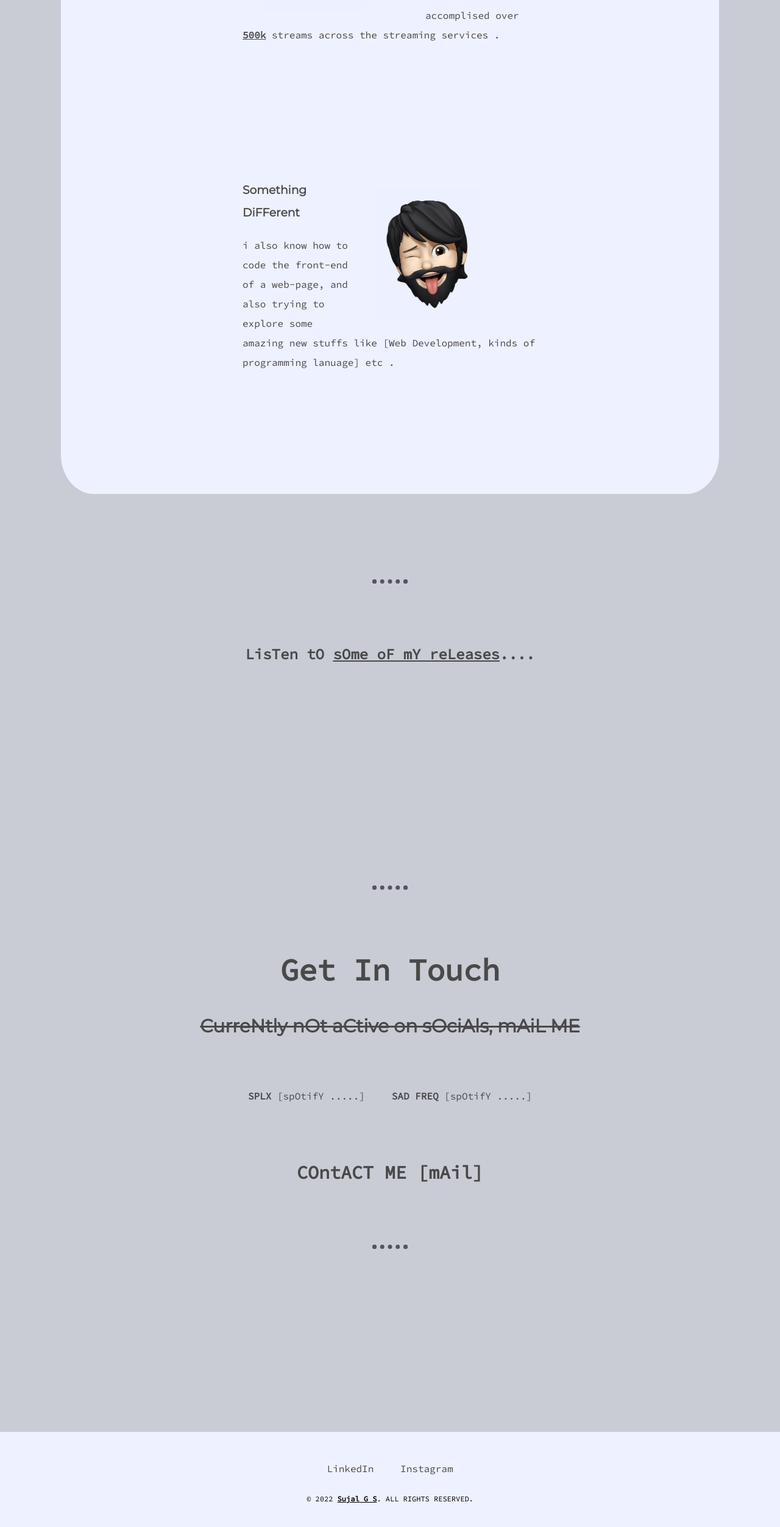
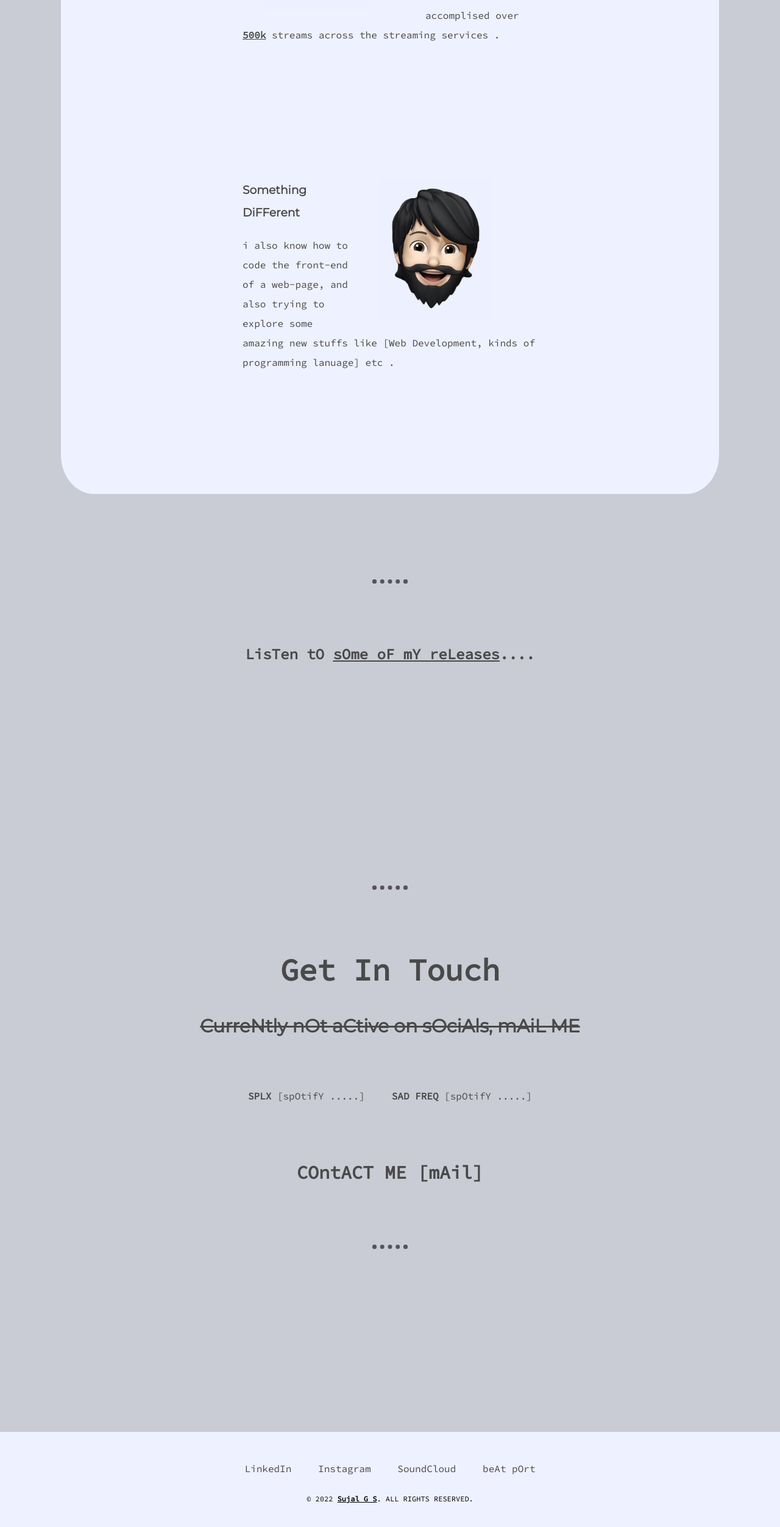
Before and after one commit to sadfreq/sujalgs-profile, a plain HTML site: page index.html in a window 1280 px wide. Shown: the part 1632-4136 px from the top of the page at 61% size. Drawn offline with Linux system fonts and the light colour scheme; grey boxes are pictures that could not be loaded; a web font is replaced by a local one.

Commit message:
Add files via upload

```diff
--- a/index.html
+++ b/index.html
@@ -45,20 +45,20 @@
             <p class="mixing-para">as a music producer, i have commposed many EDM songs [specifically future bass]. being an independent artist i have accomplised over <strong class="streams">500k</strong> streams across the streaming services .</p>
           </div><br>
           <div class="skill-row">
-            <img class="mixing-pic-2" src="images/mixing emoji transparent.png" alt="My-wierd-emoji2">
+            <img class="mixing-pic-2" src="images/second emoji transparent.png" alt="My-wierd-emoji2">
             <h3>Something DiFFerent</h3>
             <p class="mixing-para" >i also know how to code the front-end of a web-page, and also trying to explore some amazing new stuffs like [Web Development, kinds of programming lanuage] etc .</p>
           </div>
         </div><br><br>
         <hr>
         <h2 class="spotify">LisTen tO <strong class="spotify-heading">sOme oF mY reLeases</strong>....</h2><br><br>
-        <iframe style="border-radius:20px" src="https://open.spotify.com/embed/artist/7tr8GbWkpXoGybHnO19cGO?utm_source=generator" width="55%" height="200" frameBorder="0 " allowfullscreen="" allow="autoplay; clipboard-write; encrypted-media; fullscreen; picture-in-picture"></iframe>
+        <iframe style="border-radius:20px"src="https://open.spotify.com/embed/artist/7tr8GbWkpXoGybHnO19cGO?utm_source=generator" width="55%" height="200" frameBorder="0 " allowfullscreen="" allow="autoplay; clipboard-write; encrypted-media; fullscreen; picture-in-picture"></iframe>
         <hr>
         <div class="contact-me">
           <h2 class="getintouch">Get In Touch</h2>
           <h3 class="socials" >CurreNtly nOt aCtive on sOciAls, mAiL ME</h3><br><br>
           <p><a href="https://open.spotify.com/artist/7tr8GbWkpXoGybHnO19cGO?si=ZeWqzwDNSXOpcYOgrgxvzw" target="_blank"> <strong class="splx-spotify"> SPLX</strong> [spOtifY .....]</a>
-          <a href="https://open.spotify.com/artist/04k3tzxynj9LKyfbVzjQB1?si=xGXMh8GsR0-Bw8HqTa_aMA" target="_blank"> <strong> SAD FREQ</strong> [spOtifY .....]</a></p><br><br><br><br>
+          <a href="https://open.spotify.com/artist/04k3tzxynj9LKyfbVzjQB1?si=xGXMh8GsR0-Bw8HqTa_aMA" target="_blank"> <strong class="sadfreq-spotify"> SAD FREQ</strong> [spOtifY .....]</a></p><br><br><br><br>
           <a class="btn" href="mailto:contactsadfreq@gmail.com" target="_blank"> <strong>  COntACT ME [mAil] </h2></strong></a>
           <hr>
         </div>
@@ -66,6 +66,8 @@
         <div class="bottom-container">
         <a class="footer-link" href="https://www.linkedin.com/in/sujal-gs-83472324b/" target="_blank">LinkedIn</a>
         <a class="footer-link" href="https://www.instagram.com/sad_freq/" target="_blank">Instagram</a>
+        <a class="footer-link" href="https://www.soundcloud.com">SoundCloud</a>
+        <a class="footer-link" href="https://beatport.com">beAt pOrt</a>
         <br><br>
         <p class="copyright">© 2022 <strong class="sujalcopyright">Sujal G S</strong>. ALL RIGHTS RESERVED.</p>
       </div>
```
